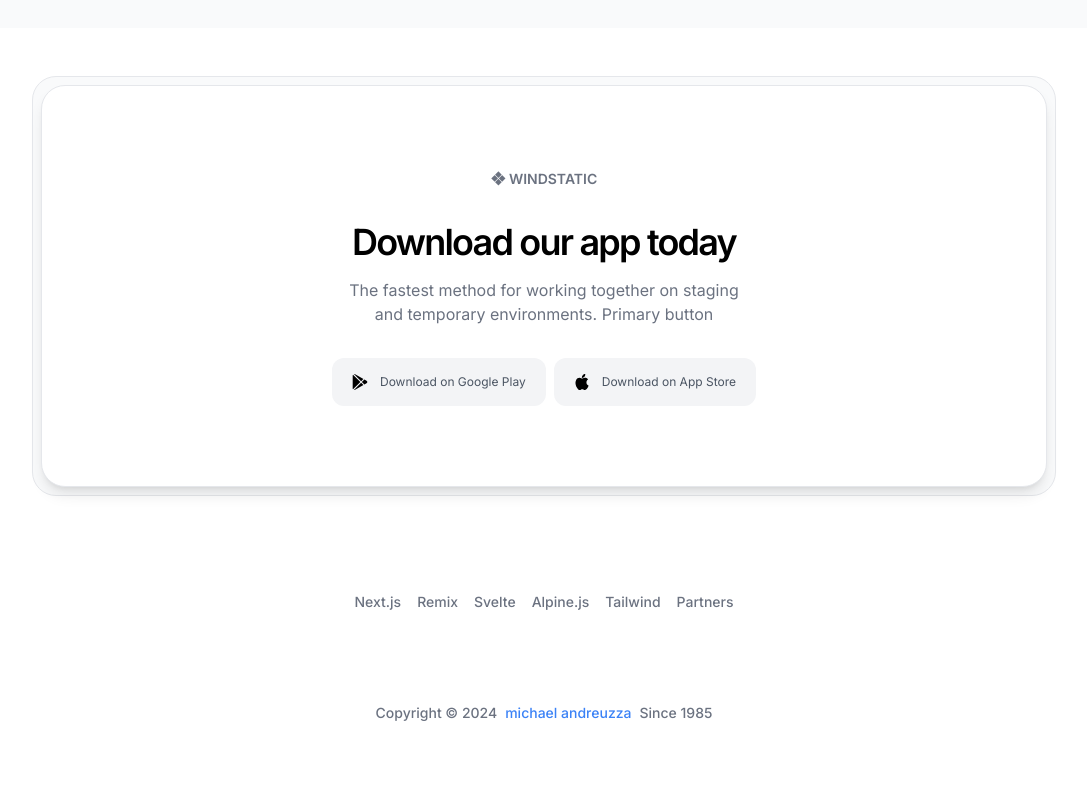
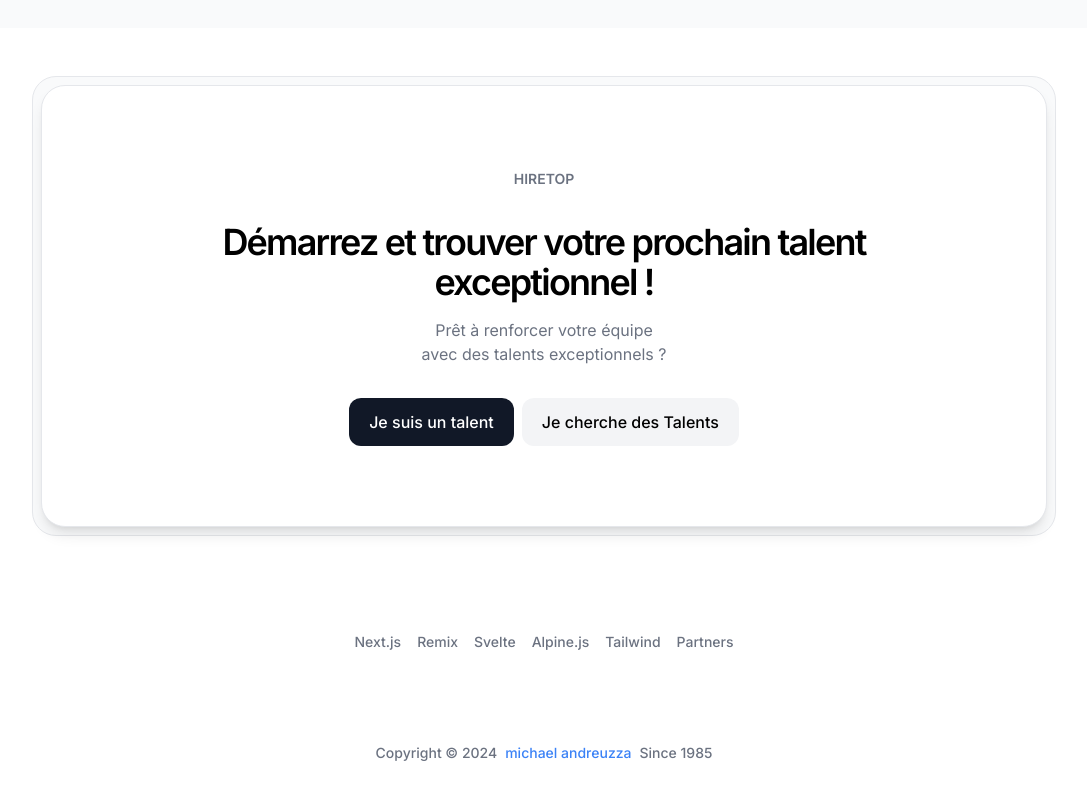
Before and after one commit to Osiris8/hiretop, a Next.js app: page / in a window 1280 px wide. Shown: the part 2649-3449 px from the top of the page, without its empty margins (96-1183 px from the left). Before the commit the page ends 3421 px from the top, so only its background shows below. Built offline with nearby package versions, Linux system fonts and the light colour scheme.

Commit message:
update content for CTA component

```diff
--- a/components/Cta.js
+++ b/components/Cta.js
@@ -7,40 +7,26 @@ export default function Cta() {
         <div class="p-2 border bg-gray-50 rounded-3xl">
           <div class="p-10 text-center bg-white border shadow-lg md:p-20 rounded-3xl">
             <span class="text-sm font-semibold text-gray-500 uppercase">
-              ❖ windstatic
+              Hiretop
             </span>
             <p class="mt-8 text-4xl font-semibold tracking-tighter text-black">
-              Download our app today
+              Démarrez et trouver votre prochain talent exceptionnel !
             </p>
             <p class="w-1/2 mx-auto mt-4 text-base text-gray-500 text-balance">
-              The fastest method for working together on staging and temporary
-              environments. Primary button
+              Prêt à renforcer votre équipe avec des talents exceptionnels ?
             </p>
             <div class="flex flex-col items-center justify-center gap-2 mx-auto mt-8 md:flex-row">
-              <button class="inline-flex items-center justify-center w-full h-12 gap-3 px-5 py-3 bg-gray-100 md:w-auto rounded-xl hover:bg-gray-200 focus:outline-none">
-                <svg
-                  xmlns="http://www.w3.org/2000/svg"
-                  fill="currentColor"
-                  class="size-4"
-                  viewBox="0 0 512 512"
-                >
-                  <path d="M99.617 8.057a50.191 50.191 0 00-38.815-6.713l230.932 230.933 74.846-74.846L99.617 8.057zM32.139 20.116c-6.441 8.563-10.148 19.077-10.148 30.199v411.358c0 11.123 3.708 21.636 10.148 30.199l235.877-235.877L32.139 20.116zM464.261 212.087l-67.266-37.637-81.544 81.544 81.548 81.548 67.273-37.64c16.117-9.03 25.738-25.442 25.738-43.908s-9.621-34.877-25.749-43.907zM291.733 279.711L60.815 510.629c3.786.891 7.639 1.371 11.492 1.371a50.275 50.275 0 0027.31-8.07l266.965-149.372-74.849-74.847z"></path>
-                </svg>
-                <span class="text-xs text-gray-600">
-                  Download on Google Play
-                </span>
+              <button
+                class="inline-flex items-center justify-center w-full h-12 gap-3 px-5 py-3 font-medium text-white duration-200 bg-gray-900 md:w-auto rounded-xl hover:bg-gray-700 focus:ring-2 focus:ring-offset-2 focus:ring-black"
+                aria-label="Primary action"
+              >
+                Je suis un talent
               </button>
-              <button class="inline-flex items-center justify-center w-full h-12 gap-3 px-5 py-3 bg-gray-100 md:w-auto rounded-xl hover:bg-gray-200 focus:outline-none">
-                <svg
-                  xmlns="http://www.w3.org/2000/svg"
-                  fill="currentColor"
-                  class="size-4"
-                  viewBox="0 0 305 305"
-                >
-                  <path d="M40.74 112.12c-25.79 44.74-9.4 112.65 19.12 153.82C74.09 286.52 88.5 305 108.24 305c.37 0 .74 0 1.13-.02 9.27-.37 15.97-3.23 22.45-5.99 7.27-3.1 14.8-6.3 26.6-6.3 11.22 0 18.39 3.1 25.31 6.1 6.83 2.95 13.87 6 24.26 5.81 22.23-.41 35.88-20.35 47.92-37.94a168.18 168.18 0 0021-43l.09-.28a2.5 2.5 0 00-1.33-3.06l-.18-.08c-3.92-1.6-38.26-16.84-38.62-58.36-.34-33.74 25.76-51.6 31-54.84l.24-.15a2.5 2.5 0 00.7-3.51c-18-26.37-45.62-30.34-56.73-30.82a50.04 50.04 0 00-4.95-.24c-13.06 0-25.56 4.93-35.61 8.9-6.94 2.73-12.93 5.09-17.06 5.09-4.64 0-10.67-2.4-17.65-5.16-9.33-3.7-19.9-7.9-31.1-7.9l-.79.01c-26.03.38-50.62 15.27-64.18 38.86z"></path>
-                  <path d="M212.1 0c-15.76.64-34.67 10.35-45.97 23.58-9.6 11.13-19 29.68-16.52 48.38a2.5 2.5 0 002.29 2.17c1.06.08 2.15.12 3.23.12 15.41 0 32.04-8.52 43.4-22.25 11.94-14.5 17.99-33.1 16.16-49.77A2.52 2.52 0 00212.1 0z"></path>
-                </svg>
-                <span class="text-xs text-gray-600">Download on App Store</span>
+              <button
+                class="inline-flex items-center justify-center w-full h-12 gap-3 px-5 py-3 font-medium duration-200 bg-gray-100 md:w-auto rounded-xl hover:bg-gray-200 focus:ring-2 focus:ring-offset-2 focus:ring-blue-500"
+                aria-label="Secondary action"
+              >
+                Je cherche des Talents
               </button>
             </div>
           </div>
```
